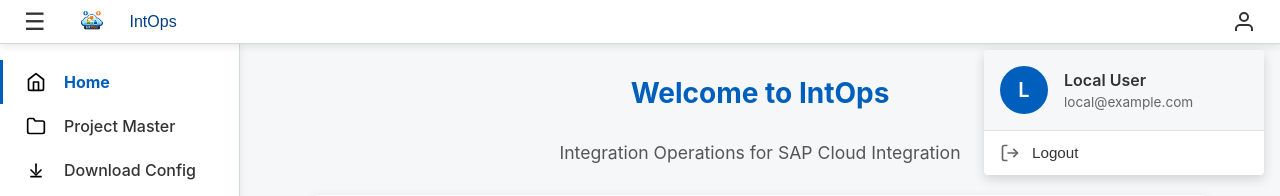
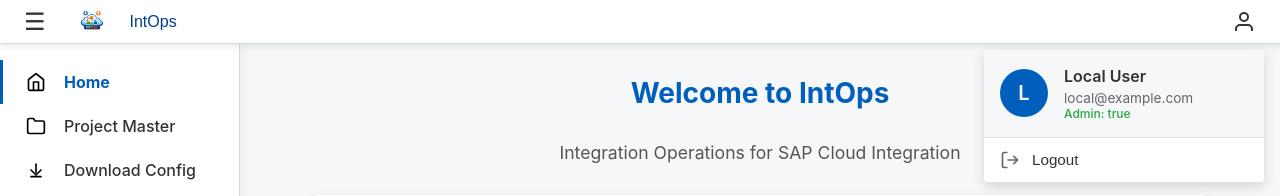
Before and after one commit to hiteshwarmanni/sap-integration-content-automation, a React (Vite) app in the folder client/: page / in a window 1280 px wide. Both pictures are taken after a click on the button 1244 px from the left and 21 px from the top of the page. Shown: the top 196 px of the page. Built offline with nearby package versions, Linux system fonts and the light colour scheme; no server answers.

Commit message:
updated profile icon data and cleanup job ui

```diff
--- a/client/src/App.jsx
+++ b/client/src/App.jsx
@@ -246,6 +246,15 @@
                     <div className="user-details">
                       <div className="user-name">{userInfo?.name || 'User'}</div>
                       <div className="user-email">{userInfo?.email || ''}</div>
+                      <div className="user-admin-status">
+                        <span style={{
+                          fontSize: '0.75rem',
+                          color: isAdmin ? '#28a745' : '#6c757d',
+                          fontWeight: '500'
+                        }}>
+                          Admin: {isAdmin ? 'true' : 'false'}
+                        </span>
+                      </div>
                     </div>
                   </div>
                   <div className="user-menu-divider"></div>
--- a/client/src/pages/CleanupLogsPage.jsx
+++ b/client/src/pages/CleanupLogsPage.jsx
@@ -426,7 +426,7 @@
                                                                 )}
 
                                                                 {/* If no structured data, show raw message */}
-                                                                {projectLines.length === 0 && !summaryLine.includes('Cleaned') && (
+                                                                {projectLines.length === 0 && !summaryLine.includes('Cleaned') && !summaryLine.includes('No logs older than') && (
                                                                     <div style={{
                                                                         fontFamily: 'monospace',
                                                                         fontSize: '0.85rem',
```
Also changed, not shown: 2 other files (tests, documents, lock files or other folders).
